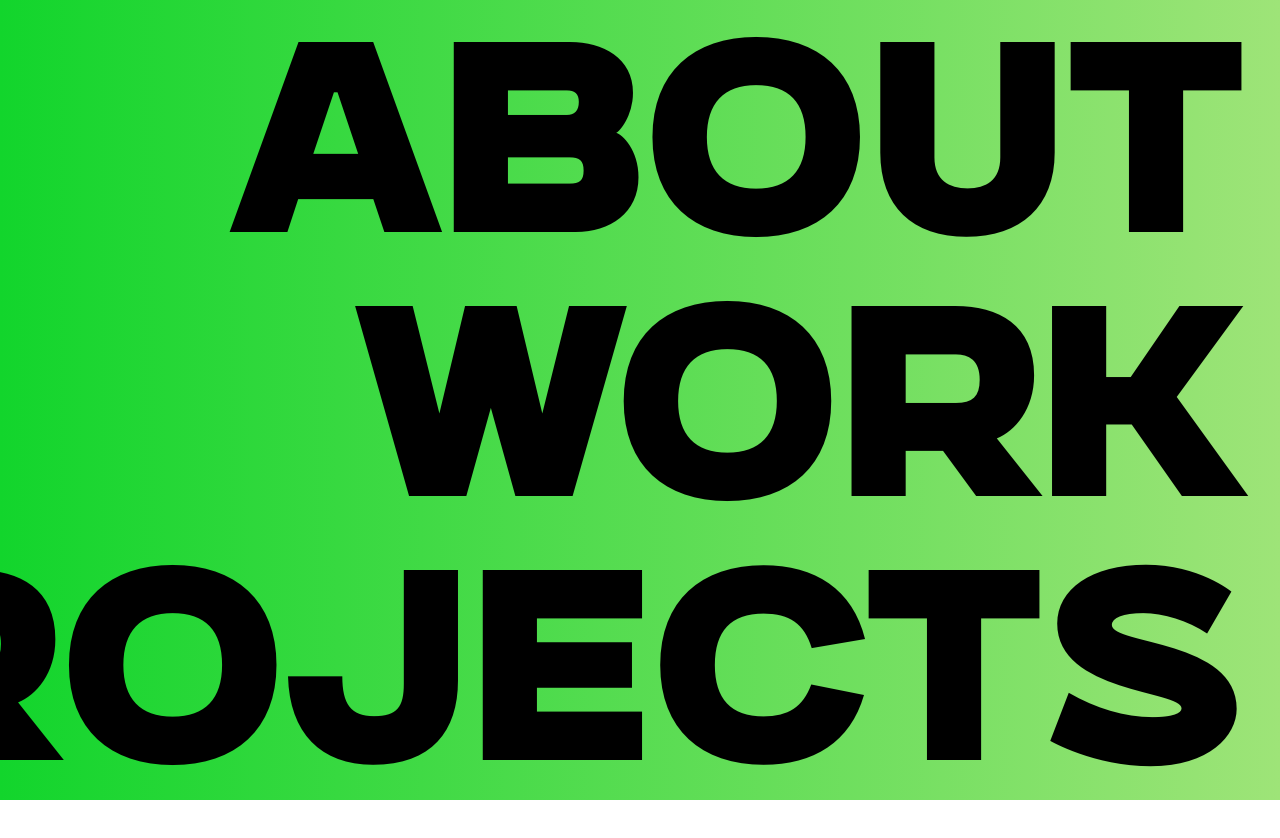
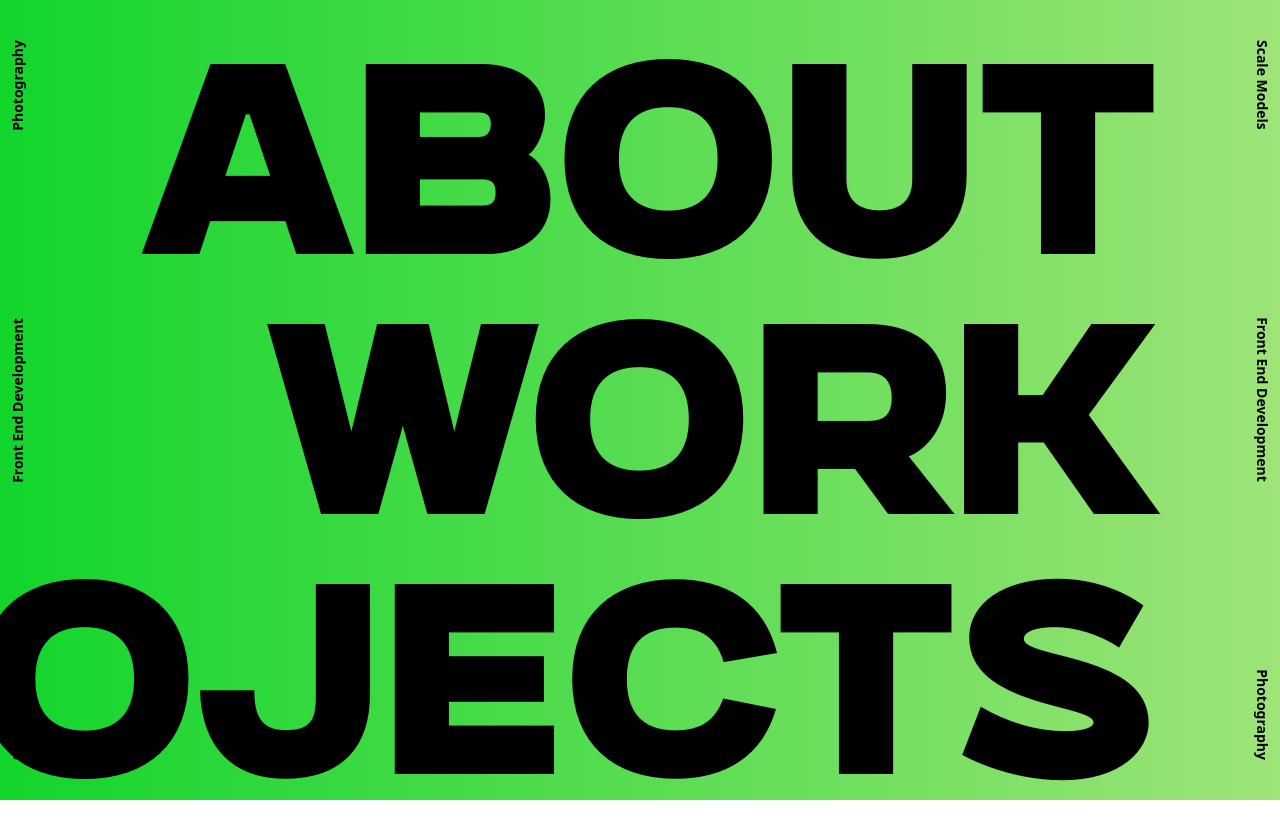
Before and after one commit to sestuna117/portfolio-next, a Next.js app: page / in a window 1280 px wide. Shown: the top 838 px of the page. Built offline with nearby package versions, Linux system fonts and the light colour scheme.

Commit message:
Add text on page border

```diff
--- a/src/app/_components/HomeLink.tsx
+++ b/src/app/_components/HomeLink.tsx
@@ -35,7 +35,7 @@ export const HomeLink = (props: HomeLinkProps) => {
 
     return (
             <Link className={
-                `text-cod gray relative inline-block text-right  font-bold text-xxl uppercase
+                `text-cod gray relative inline-block text-right font-bold text-xxl uppercase
                  before:wipe before:content-[attr(id)] before:background-size-width-[0] before:inline-block before:text-right
                  before:font-bold before:text-xxl before:uppercase before:absolute before:top-0 before:left-0
                  before:transition-background-size before:ease-slow-wipe before:duration-500 hover:before:background-size-width-[220%]`
--- /dev/null
+++ b/src/app/_components/PageTextBorder.tsx
@@ -0,0 +1,25 @@
+import React from "react";
+
+interface PageTextBorder {
+    texts: string[];
+}
+
+export const PageTextBorder = (props: PageTextBorder) => {
+    const {texts} = props
+
+    return (
+        <>
+            <div className={`fixed left-0 transform -rotate-90 font-sans font-semibold text-sm w-100vh `}>
+                <div className={'w-full absolute flex flex-row justify-between py-2 px-10'}>
+                    {texts.map((text, index) => <div key={`border-text-left-${index}`}>{text}</div>)}
+                </div>
+            </div>
+            <div className={`fixed right-0 transform rotate-90 font-sans font-semibold text-sm w-100vh `}>
+                <div
+                    className={'w-full absolute flex flex-row justify-between py-2 px-10'}>
+                    {texts.map((text, index) => <div key={`border-text-right-${index}`}>{text}</div>)}
+                </div>
+            </div>
+        </>
+    )
+}
--- a/src/app/layout.tsx
+++ b/src/app/layout.tsx
@@ -1,6 +1,7 @@
 import type { Metadata } from "next";
 import localFont from 'next/font/local'
 import "./globals.css";
+import {PageTextBorder} from "@/app/_components/PageTextBorder";
 
 export const metadata: Metadata = {
   title: "Create Next App",
@@ -18,14 +19,15 @@ export default function RootLayout({
   children: React.ReactNode;
 }>) {
   return (
-    <html lang="en" className={`${gunterz.variable} font-sans`}>
+    <html lang="en" className={`${gunterz.variable} font-gunterz`}>
       <body
           className={`after:wiper after:translate-y-full
            before:wiper before:-translate-y-full
-           *:w-screen *:h-screen
+           *:h-screen
            `}
       >
-      {children}</body>
+      {children}
+      </body>
     </html>
   );
 }
--- a/src/app/page.tsx
+++ b/src/app/page.tsx
@@ -1,13 +1,17 @@
 import {HomeLink} from "@/app/_components/HomeLink";
+import {PageTextBorder} from "@/app/_components/PageTextBorder";
 
 export default function Home() {
   return (
-      <main className={"p-10 bg-gradient-to-r from-malachite to-pastel-green"}>
-          <div className={"flex flex-col items-end"}>
-              <HomeLink href={"/about"} label={"About"} />
-              <HomeLink href={"/work"} label={"Work"} />
-              <HomeLink href={"/projects"} label={"Projects"} />
-          </div>
-      </main>
+      <>
+          <PageTextBorder texts={["Scale Models", "Front End Development", "Photography"]}/>
+          <main className={"py-16 px-32 bg-gradient-to-r from-malachite to-pastel-green"}>
+              <div className={"flex flex-col items-end"}>
+                  <HomeLink href={"/about"} label={"About"}/>
+                  <HomeLink href={"/work"} label={"Work"}/>
+                  <HomeLink href={"/projects"} label={"Projects"}/>
+              </div>
+          </main>
+      </>
   );
 }
--- a/tailwind.config.ts
+++ b/tailwind.config.ts
@@ -8,12 +8,18 @@ const config: Config = {
     "./src/app/**/*.{js,ts,jsx,tsx,mdx}",
   ],
   theme: {
-    fontSize: {
-      'xxl': ['15rem', '16.5rem']
-    },
     extend: {
+      width: {
+        '100vh': '100vh',
+      },
+      height: {
+        '100vw': '100vw',
+      },
+      fontSize: {
+        'xxl': ['15rem', '16.25rem']
+      },
       fontFamily: {
-        sans: ['var(--font-gunterz)']
+        gunterz: ['var(--font-gunterz)']
       },
       colors: {
         'alto': '#dcdcdc',
```
